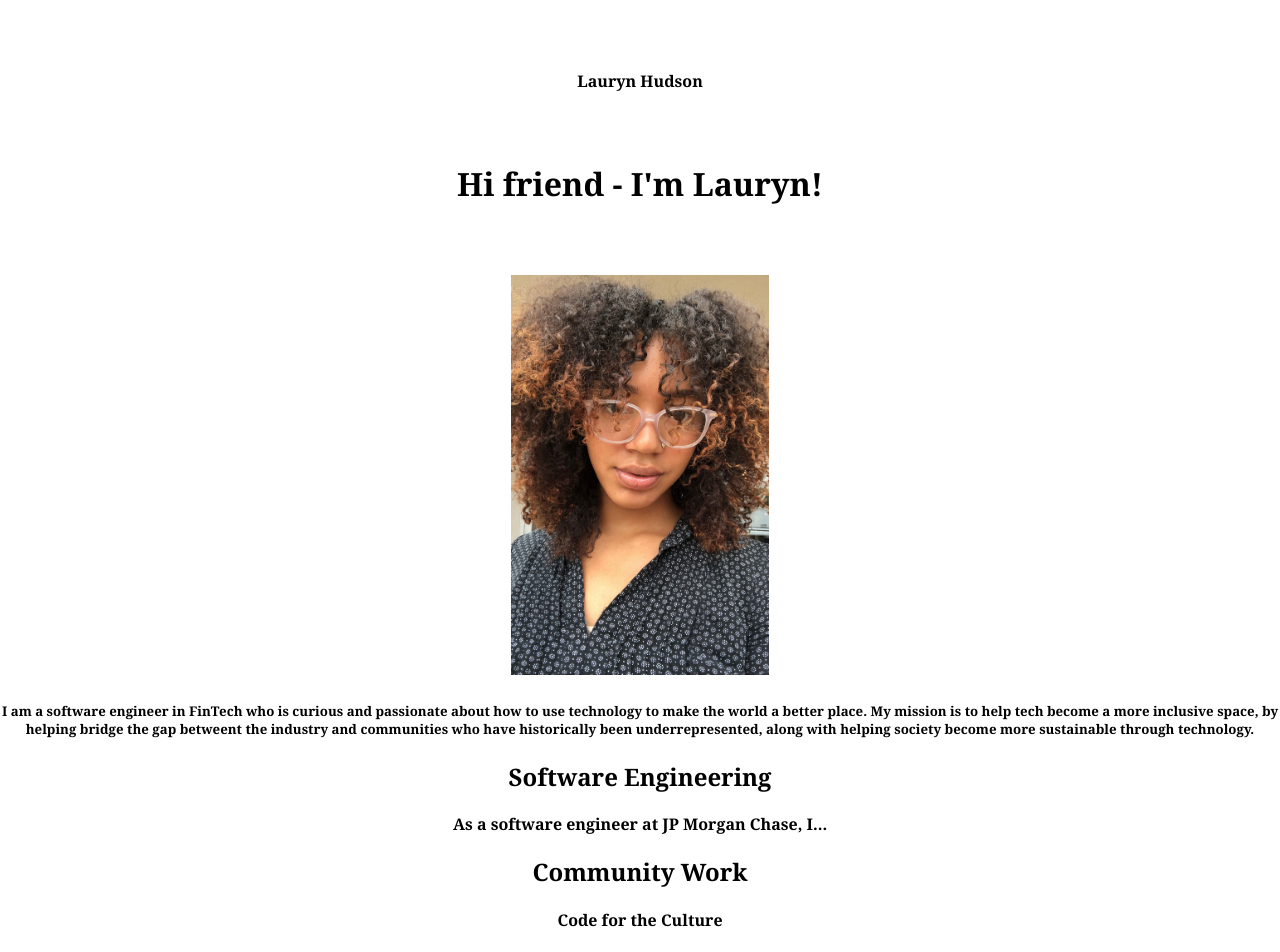
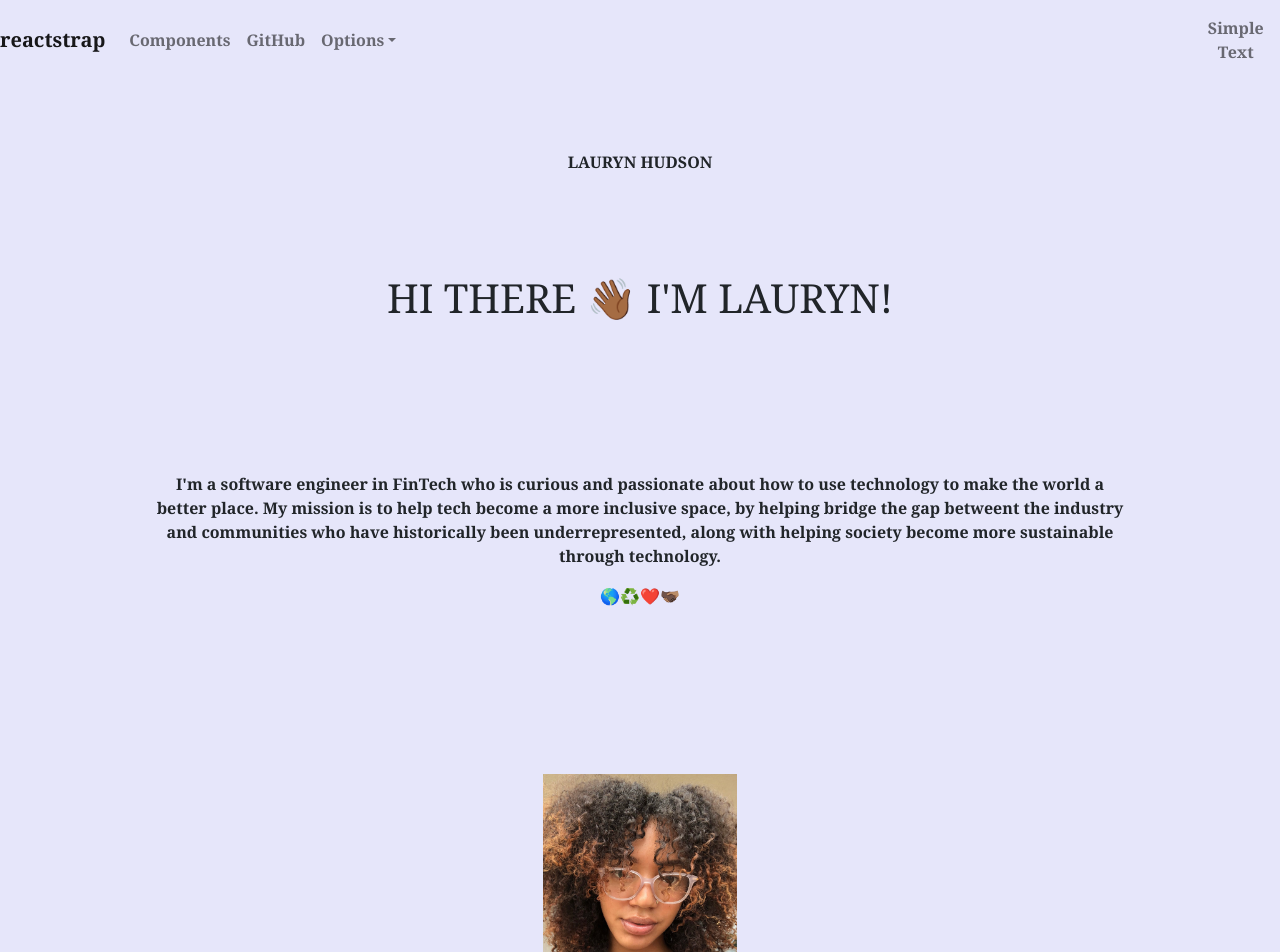
Before and after one commit to laurynhudson/personal-website, a React (Create React App) app: page / in a window 1280 px wide. Shown: the top 952 px of the page. Built offline with nearby package versions, Linux system fonts and the light colour scheme.

Commit message:
Adding navbar component and styling

```diff
--- a/package.json
+++ b/package.json
@@ -6,9 +6,11 @@
     "@testing-library/jest-dom": "^5.14.1",
     "@testing-library/react": "^11.2.7",
     "@testing-library/user-event": "^12.8.3",
+    "bootstrap": "^5.1.0",
     "react": "^17.0.2",
     "react-dom": "^17.0.2",
     "react-scripts": "4.0.3",
+    "reactstrap": "^8.9.0",
     "web-vitals": "^1.1.2"
   },
   "scripts": {
--- a/src/App.css
+++ b/src/App.css
@@ -3,15 +3,11 @@
   font-family: "DomaineDisplayNarrow", Georgia, serif;
   font-weight: bold;
   font-style: normal;
-}
-
-.App-logo {
-  height: 40vmin;
-  pointer-events: none;
+  background-color: lavender;
 }
 
 .headshot {
-  height: 400px;
+  height: 300px;
 }
 
 @keyframes fadein {
@@ -24,7 +20,7 @@
 }
 
 .MyName {
-  animation-duration: 3s;
+  animation-duration: 5s;
   animation-name: fadein;
   animation-iteration-count: 1;
 }
@@ -34,9 +30,15 @@
 }
 
 .Welcome {
-  margin: 70px;
+  margin: 100px;
 }
 
-.ExperienceDetails {
-  margin: 10px;
+.Experience {
+  margin: 100px;
+  padding: 100px;
 }
+
+.Intro {
+  margin: 100px;
+  padding: 50px;
+}
--- a/src/App.js
+++ b/src/App.js
@@ -1,11 +1,24 @@
 import "./App.css";
+import NavbarComponent from "./components/Navbar";
 
 function App() {
   return (
     <div className="App">
-      <div className="MyName">Lauryn Hudson</div>
+      <NavbarComponent></NavbarComponent>
+      <div className="MyName">LAURYN HUDSON</div>
       <div className="Welcome">
-        <h1>Hi friend - I'm Lauryn!</h1>
+        <h1>HI THERE 👋🏾 I'M LAURYN!</h1>
+      </div>
+      <div className="Intro">
+        <p>
+          I'm a software engineer in FinTech who is curious and passionate about
+          how to use technology to make the world a better place. My mission is
+          to help tech become a more inclusive space, by helping bridge the gap
+          betweent the industry and communities who have historically been
+          underrepresented, along with helping society become more sustainable
+          through technology.{" "}
+        </p>
+        <p>🌎♻️❤️🫱🏿‍🫲🏽</p>
       </div>
       <div>
         <img
@@ -15,29 +28,26 @@ function App() {
           technologist"
         ></img>
       </div>
-      <div className="Intro">
-        <h5>
-          I am a software engineer in FinTech who is curious and passionate
-          about how to use technology to make the world a better place. My
-          mission is to help tech become a more inclusive space, by helping
-          bridge the gap betweent the industry and communities who have
-          historically been underrepresented, along with helping society become
-          more sustainable through technology.{" "}
-        </h5>
-      </div>
       <div className="Experience">
-        <h2>Software Engineering</h2>
+        <h2>Software Engineering 💻</h2>
         <div className="ExperienceDetails">
-          As a software engineer at JP Morgan Chase, I...
-        </div>
+          As a software engineer at JP Morgan Chase, I develop, test, and deploy
+          application features with 50,000 end users. This helps streamline
+          investment bankers process for creating pitch decks.
         </div>
         <div className="CommunityWork">
-        <h2>Community Work</h2>
+          <h2>Community Work 🤝🏽</h2>
           <h4>Code for the Culture</h4>
           <h4>Houston Sustainability Org</h4>
+          <p>
+            As the lead communications officer for the Houston Sustainability
+            Workstream, I work to coordinate, plan, and host events with various
+            guest speakers to increase employees’ awareness and engagement in
+            sustainability practices.
+          </p>
         </div>
         <div className="Technical Skills">
-        <h2>Stack</h2>
+          <h2>Technologies/Frameworks ⚙️</h2>
           <div>
             <h4>I currently use:</h4>
             <div>C#/.NET, JavaScript, React, Mongo</div>
@@ -49,16 +59,17 @@ function App() {
           </div>
         </div>
         <div className="Education">
-        <h2>Education</h2>
+          <h2>Education 🎓</h2>
           <div>Computer Science BS,</div>
           <div>Xavier University of Louisiana</div>
           <div>2016-2020</div>
         </div>
         <div className="ContactInfo">
-        <h2>Connect With Me</h2>
+          <h2>Connect With Me 📲</h2>
           <div>Email: laurynhudson98@gmail.com</div>
           <div>LinkedIn: https://www.linkedin.com/in/lauryn-hudson/</div>
           <div>Twitter: ___lauryn</div>
+        </div>
       </div>
     </div>
   );
--- /dev/null
+++ b/src/components/Navbar.js
@@ -0,0 +1,57 @@
+import "../styling/Navbar.css";
+import React, { useState } from "react";
+import {
+  Collapse,
+  Navbar,
+  NavbarToggler,
+  NavbarBrand,
+  Nav,
+  NavItem,
+  NavLink,
+  UncontrolledDropdown,
+  DropdownToggle,
+  DropdownMenu,
+  DropdownItem,
+  NavbarText,
+} from "reactstrap";
+
+const NavbarComponent = (props) => {
+  const [isOpen, setIsOpen] = useState(false);
+
+  const toggle = () => setIsOpen(!isOpen);
+
+  return (
+    <div className="navContainer">
+      <Navbar color="lavender" light expand="md">
+        <NavbarBrand href="/">reactstrap</NavbarBrand>
+        <NavbarToggler onClick={toggle} />
+        <Collapse isOpen={isOpen} navbar>
+          <Nav className="container-fluid" navbar>
+            <NavItem>
+              <NavLink href="/components/">Components</NavLink>
+            </NavItem>
+            <NavItem>
+              <NavLink href="https://github.com/reactstrap/reactstrap">
+                GitHub
+              </NavLink>
+            </NavItem>
+            <UncontrolledDropdown nav inNavbar>
+              <DropdownToggle nav caret>
+                Options
+              </DropdownToggle>
+              <DropdownMenu right>
+                <DropdownItem>Option 1</DropdownItem>
+                <DropdownItem>Option 2</DropdownItem>
+                <DropdownItem divider />
+                <DropdownItem>Reset</DropdownItem>
+              </DropdownMenu>
+            </UncontrolledDropdown>
+          </Nav>
+          <NavbarText className="ml-auto">Simple Text</NavbarText>
+        </Collapse>
+      </Navbar>
+    </div>
+  );
+};
+
+export default NavbarComponent;
--- a/src/index.css
+++ b/src/index.css
@@ -1,13 +1,19 @@
+html,
 body {
   margin: 0;
-  font-family: -apple-system, BlinkMacSystemFont, 'Segoe UI', 'Roboto', 'Oxygen',
-    'Ubuntu', 'Cantarell', 'Fira Sans', 'Droid Sans', 'Helvetica Neue',
+  height: 100%;
+}
+
+body {
+  min-height: 100%;
+  font-family: -apple-system, BlinkMacSystemFont, "Segoe UI", "Roboto", "Oxygen",
+    "Ubuntu", "Cantarell", "Fira Sans", "Droid Sans", "Helvetica Neue",
     sans-serif;
   -webkit-font-smoothing: antialiased;
   -moz-osx-font-smoothing: grayscale;
 }
 
 code {
-  font-family: source-code-pro, Menlo, Monaco, Consolas, 'Courier New',
+  font-family: source-code-pro, Menlo, Monaco, Consolas, "Courier New",
     monospace;
 }
--- /dev/null
+++ b/src/styling/Navbar.css
@@ -0,0 +1,7 @@
+.navContainer {
+  text-align: center;
+  font-family: "DomaineDisplayNarrow", Georgia, serif;
+  font-weight: bold;
+  font-style: normal;
+  background-color: lavender;
+}
```
Also changed, not shown: src/index.js (+7 -6 lines), 1 other file (tests, documents, lock files or other folders). Lines whose indentation alone changed are shown as unchanged.
